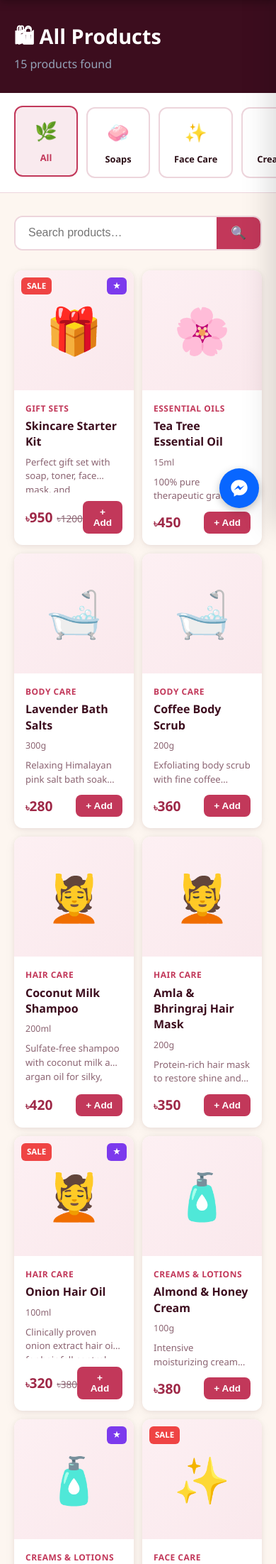
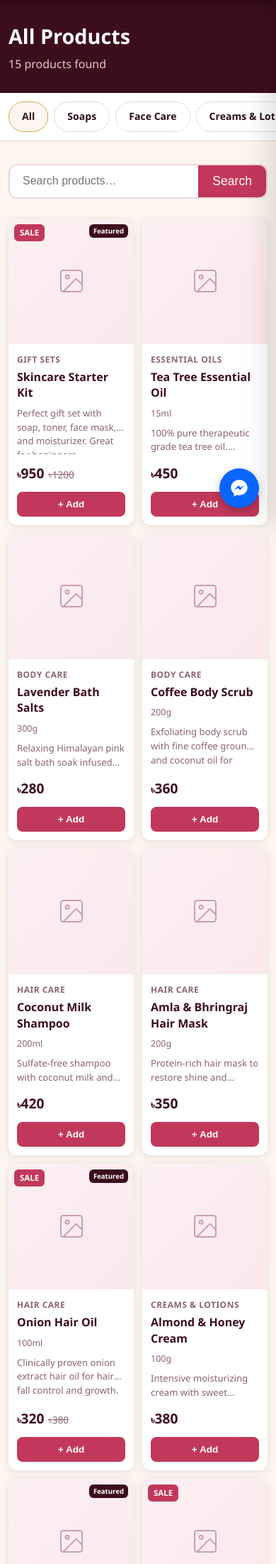
Before and after one commit to asifrman1996/bohubrihi, a Flask app: page /shop in a window 390 px wide. Shown: the part 104-2308 px from the top of the page at 71% size. Run offline with Flask 3, Linux system fonts and the light colour scheme; data comes from the database, SQL or seed files in the repository; data that the repository does not hold is empty; some libraries are stand-ins or nearby versions.

Commit message:
Mobile fixes, brand polish, and Kakon feedback
- Bundle deals moved above featured products on homepage
- Shop by Category section removed (redundant with filter bar)
- Category chips redesigned as clean text-only pills, no emojis
- Emoji placeholders replaced with clean image SVG
- Section title and card emojis removed throughout
- Brand rose reserved for action buttons only; prices/labels use navy/muted/gold
- Product names get 2-line clamp for graceful truncation
- Mobile: 12px container padding, stacked product footer, full-width Add button
- Mobile: badge-feat clips with text-overflow, product-info padding increased
- Mobile: hero buttons full-width, qty-row stacks vertically

Co-Authored-By: Claude Sonnet 4.6 <noreply@anthropic.com>

```diff
--- a/static/css/style.css
+++ b/static/css/style.css
@@ -133,8 +133,8 @@ nav a:hover, nav a.active { color: #fff; }
 .categories-section { background: #fff; border-bottom: 1px solid var(--border); }
 .categories-scroll {
   display: flex;
-  gap: 12px;
-  padding: 20px;
+  gap: 10px;
+  padding: 16px 20px;
   overflow-x: auto;
   max-width: 1200px;
   margin: 0 auto;
@@ -143,28 +143,26 @@ nav a:hover, nav a.active { color: #fff; }
 .categories-scroll::-webkit-scrollbar { display: none; }
 .cat-chip {
   flex-shrink: 0;
-  display: flex;
-  flex-direction: column;
+  display: inline-flex;
   align-items: center;
   gap: 6px;
-  padding: 14px 20px;
-  border-radius: var(--radius);
-  border: 2px solid var(--border);
+  padding: 9px 18px;
+  border-radius: 100px;
+  border: 1.5px solid var(--border);
   background: #fff;
   cursor: pointer;
   transition: all .2s;
-  min-width: 90px;
   text-decoration: none;
   color: var(--text);
+  font-size: .88rem;
+  font-weight: 600;
+  white-space: nowrap;
 }
 .cat-chip:hover, .cat-chip.active {
-  border-color: var(--teal);
-  background: var(--teal-dim);
-  color: var(--teal);
-  transform: translateY(-2px);
+  border-color: var(--lime);
+  background: #FDF6F0;
+  color: var(--navy);
 }
-.cat-chip .icon { font-size: 1.6rem; }
-.cat-chip .label { font-size: .8rem; font-weight: 600; white-space: nowrap; }
 
 /* ── Product Grid ────────────────────────────────────────────── */
 .products-section { padding: 40px 0; }
@@ -175,9 +173,9 @@ nav a:hover, nav a.active { color: #fff; }
   margin-bottom: 28px;
 }
 .section-title { font-size: 1.6rem; font-weight: 800; color: var(--navy); }
-.section-title span { color: var(--teal); }
-.see-all { color: var(--teal); font-weight: 600; font-size: .9rem; }
-.see-all:hover { text-decoration: underline; }
+.section-title span { color: var(--lime); }
+.see-all { color: var(--navy); font-weight: 600; font-size: .9rem; opacity: .7; }
+.see-all:hover { opacity: 1; text-decoration: underline; }
 
 .product-grid {
   display: grid;
@@ -213,13 +211,12 @@ nav a:hover, nav a.active { color: #fff; }
   display: flex;
   align-items: center;
   justify-content: center;
-  font-size: 4rem;
   background: linear-gradient(135deg, #FDF0F3, #FAE8EC);
 }
 .badge-sale {
   position: absolute;
   top: 10px; left: 10px;
-  background: var(--red);
+  background: var(--teal);
   color: #fff;
   font-size: .72rem; font-weight: 700;
   padding: 3px 8px; border-radius: 6px;
@@ -227,19 +224,26 @@ nav a:hover, nav a.active { color: #fff; }
 .badge-feat {
   position: absolute;
   top: 10px; right: 10px;
-  background: var(--purple);
+  background: var(--navy);
   color: #fff;
-  font-size: .72rem; font-weight: 700;
+  font-size: .68rem; font-weight: 700;
   padding: 3px 8px; border-radius: 6px;
+  white-space: nowrap;
+  max-width: calc(100% - 20px);
+  overflow: hidden;
+  text-overflow: ellipsis;
 }
 .product-info { padding: 16px; flex: 1; display: flex; flex-direction: column; }
-.product-cat { font-size: .75rem; color: var(--teal); font-weight: 600; text-transform: uppercase; letter-spacing: .5px; margin-bottom: 4px; }
-.product-name { font-size: 1rem; font-weight: 700; color: var(--navy); margin-bottom: 8px; line-height: 1.4; }
+.product-cat { font-size: .75rem; color: var(--muted); font-weight: 600; text-transform: uppercase; letter-spacing: .5px; margin-bottom: 4px; }
+.product-name {
+  font-size: 1rem; font-weight: 700; color: var(--navy); margin-bottom: 8px; line-height: 1.4;
+  display: -webkit-box; -webkit-line-clamp: 2; -webkit-box-orient: vertical; overflow: hidden;
+}
 .product-weight { font-size: .78rem; color: var(--muted); margin-bottom: 8px; }
 .product-desc { font-size: .82rem; color: var(--muted); line-height: 1.5; margin-bottom: 12px; flex: 1; display: -webkit-box; -webkit-line-clamp: 2; -webkit-box-orient: vertical; overflow: hidden; }
-.product-footer { display: flex; align-items: center; justify-content: space-between; margin-top: auto; }
+.product-footer { display: flex; align-items: center; justify-content: space-between; margin-top: auto; gap: 8px; }
 .price-wrap { display: flex; align-items: baseline; gap: 6px; }
-.price { font-size: 1.2rem; font-weight: 800; color: var(--teal-dark); }
+.price { font-size: 1.2rem; font-weight: 800; color: var(--navy); }
 .price::before { content: '৳'; font-size: .9rem; }
 .original-price { font-size: .85rem; color: var(--muted); text-decoration: line-through; }
 .original-price::before { content: '৳'; }
@@ -248,6 +252,7 @@ nav a:hover, nav a.active { color: #fff; }
   border: none; border-radius: 8px;
   padding: 8px 14px; font-size: .85rem; font-weight: 600;
   cursor: pointer; transition: background .2s;
+  white-space: nowrap;
 }
 .add-cart-btn:hover { background: var(--teal-dark); }
 
@@ -292,7 +297,7 @@ nav a:hover, nav a.active { color: #fff; }
 }
 .cart-item-info { flex: 1; }
 .cart-item-name { font-weight: 600; font-size: .9rem; margin-bottom: 4px; }
-.cart-item-price { color: var(--teal-dark); font-weight: 700; font-size: .9rem; }
+.cart-item-price { color: var(--navy); font-weight: 700; font-size: .9rem; }
 .cart-item-price::before { content: '৳'; }
 .qty-ctrl { display: flex; align-items: center; gap: 8px; margin-top: 6px; }
 .qty-btn {
@@ -306,7 +311,7 @@ nav a:hover, nav a.active { color: #fff; }
 .remove-item { color: var(--red); background: none; font-size: 1.1rem; margin-left: auto; }
 .cart-footer { padding: 20px; border-top: 2px solid var(--border); background: #FDF6F0; }
 .cart-total { display: flex; justify-content: space-between; align-items: center; margin-bottom: 16px; font-size: 1.1rem; font-weight: 700; }
-.cart-total .amount { color: var(--teal-dark); font-size: 1.3rem; }
+.cart-total .amount { color: var(--navy); font-size: 1.3rem; }
 .cart-total .amount::before { content: '৳'; }
 .btn-checkout { display: block; width: 100%; padding: 14px; background: var(--teal); color: #fff; border: none; border-radius: var(--radius); font-size: 1rem; font-weight: 700; cursor: pointer; transition: background .2s; text-align: center; }
 .btn-checkout:hover { background: var(--teal-dark); }
@@ -323,8 +328,8 @@ nav a:hover, nav a.active { color: #fff; }
 }
 .product-detail-img img { width: 100%; height: 100%; object-fit: cover; }
 .product-detail-info h1 { font-size: 2rem; font-weight: 800; color: var(--navy); margin-bottom: 8px; }
-.product-detail-info .cat-label { color: var(--teal); font-weight: 600; font-size: .9rem; margin-bottom: 16px; }
-.detail-price { font-size: 2.2rem; font-weight: 900; color: var(--teal-dark); margin-bottom: 4px; }
+.product-detail-info .cat-label { color: var(--muted); font-weight: 600; font-size: .9rem; margin-bottom: 16px; }
+.detail-price { font-size: 2.2rem; font-weight: 900; color: var(--navy); margin-bottom: 4px; }
 .detail-price::before { content: '৳'; font-size: 1.4rem; }
 .detail-orig { color: var(--muted); text-decoration: line-through; font-size: 1rem; margin-bottom: 20px; }
 .detail-orig::before { content: '৳'; }
@@ -360,7 +365,7 @@ nav a:hover, nav a.active { color: #fff; }
 .form-group textarea { resize: vertical; min-height: 80px; }
 .summary-item { display: flex; justify-content: space-between; padding: 10px 0; border-bottom: 1px solid var(--border); font-size: .9rem; }
 .summary-total { display: flex; justify-content: space-between; padding: 14px 0 0; font-weight: 800; font-size: 1.1rem; margin-top: 4px; }
-.summary-total .val { color: var(--teal-dark); }
+.summary-total .val { color: var(--navy); }
 .summary-total .val::before { content: '৳'; }
 
 /* ── Order Success ───────────────────────────────────────────── */
@@ -371,7 +376,7 @@ nav a:hover, nav a.active { color: #fff; }
 .success-icon { font-size: 5rem; margin-bottom: 20px; }
 .success-box h2 { font-size: 2rem; color: var(--navy); margin-bottom: 12px; }
 .success-box p { color: var(--muted); font-size: 1rem; margin-bottom: 8px; }
-.order-id { font-weight: 800; color: var(--teal); font-size: 1.2rem; }
+.order-id { font-weight: 800; color: var(--lime); font-size: 1.2rem; }
 
 /* ── Footer ──────────────────────────────────────────────────── */
 footer { background: var(--navy); color: #E8C4CC; padding: 48px 0 24px; margin-top: 80px; }
@@ -435,7 +440,7 @@ tbody tr:hover { background: #FFF7F9; }
 /* ── Bundle Deal (storefront) ─────────────────────── */
 .badge-deal {
   position: absolute; top: 10px; left: 10px;
-  background: linear-gradient(135deg, var(--teal), var(--navy));
+  background: var(--navy);
   color: #fff; font-size: .72rem; font-weight: 700;
   padding: 3px 9px; border-radius: 6px;
 }
@@ -448,7 +453,7 @@ tbody tr:hover { background: #FFF7F9; }
 .bundle-deals-section { background: linear-gradient(135deg, #FDF0F3, #FFF7ED); padding: 40px 0; }
 
 /* ══════════════════════════════════════════════════
-   RESPONSIVE
+   RESPONSIVE  ≤ 900px
 ══════════════════════════════════════════════════ */
 @media (max-width: 900px) {
   .product-detail-grid { grid-template-columns: 1fr; }
@@ -456,11 +461,61 @@ tbody tr:hover { background: #FFF7F9; }
   .footer-grid         { grid-template-columns: 1fr; }
 }
 
+/* ══════════════════════════════════════════════════
+   RESPONSIVE  ≤ 540px  (mobile)
+══════════════════════════════════════════════════ */
 @media (max-width: 540px) {
   .hero h1      { font-size: 2rem; }
-  .product-grid { grid-template-columns: repeat(2, 1fr); gap: 12px; }
+  .hero p       { font-size: 1rem; }
+  .hero-btns    { flex-direction: column; }
+  .hero-btns .btn { width: 100%; justify-content: center; }
+
+  .container    { padding: 0 12px; }
+
+  .categories-scroll { padding: 12px; gap: 8px; }
+
+  .product-grid {
+    grid-template-columns: repeat(2, 1fr);
+    gap: 12px;
+  }
+
+  .product-info { padding: 12px; }
+
+  .product-footer {
+    flex-direction: column;
+    align-items: stretch;
+    gap: 10px;
+  }
+  .add-cart-btn {
+    width: 100%;
+    text-align: center;
+    padding: 10px;
+  }
+
+  .badge-feat {
+    font-size: .6rem;
+    padding: 2px 6px;
+    max-width: calc(100% - 16px);
+    right: 8px;
+    top: 8px;
+  }
+  .badge-sale  { top: 8px; left: 8px; }
+  .badge-deal  { top: 8px; left: 8px; font-size: .6rem; padding: 2px 6px; }
+  .badge-savings { bottom: 8px; left: 8px; font-size: .6rem; padding: 2px 6px; }
+
   .cart-sidebar { width: 100%; right: -100%; }
+
   .form-row     { grid-template-columns: 1fr; }
+
+  .btn-checkout { font-size: .95rem; }
+
+  .qty-row      { flex-direction: column; align-items: stretch; }
+  .btn-add-large { text-align: center; }
+
   table         { font-size: .82rem; }
   thead th, tbody td { padding: 9px 12px; }
+
+  .footer-grid  { gap: 24px; }
+  footer        { padding: 36px 0 20px; }
+  .section      { padding: 40px 0; }
 }
--- a/templates/store/shop.html
+++ b/templates/store/shop.html
@@ -5,25 +5,22 @@
 <div style="background: var(--navy); padding: 28px 0; margin-bottom: 0;">
   <div class="container">
     <h1 style="color:#fff; font-size:1.8rem; font-weight:800;">
-      {% if active_cat %}{{ active_cat.icon }} {{ active_cat.name }}
+      {% if active_cat %}{{ active_cat.name }}
       {% elif search %}Search: "{{ search }}"
-      {% else %}🛍 All Products{% endif %}
+      {% else %}All Products{% endif %}
     </h1>
-    <p style="color:#94a3b8; margin-top:4px;">{{ products|length }} product{% if products|length != 1 %}s{% endif %} found</p>
+    <p style="color:#E8C4CC; margin-top:4px;">{{ products|length }} product{% if products|length != 1 %}s{% endif %} found</p>
   </div>
 </div>
 
 <!-- Category Filter Bar -->
 <div class="categories-section" style="position:sticky; top:64px; z-index:90;">
   <div class="categories-scroll">
-    <a href="{{ url_for('shop') }}" class="cat-chip {% if not active_cat and not search %}active{% endif %}">
-      <span class="icon">🌿</span><span class="label">All</span>
-    </a>
+    <a href="{{ url_for('shop') }}" class="cat-chip {% if not active_cat and not search %}active{% endif %}">All</a>
     {% for cat in categories %}
     <a href="{{ url_for('shop') }}?category={{ cat.slug }}"
        class="cat-chip {% if active_cat and active_cat.id == cat.id %}active{% endif %}">
-      <span class="icon">{{ cat.icon }}</span>
-      <span class="label">{{ cat.name }}</span>
+      {{ cat.name }}
     </a>
     {% endfor %}
   </div>
@@ -35,14 +32,14 @@
     <form class="search-bar" action="{{ url_for('shop') }}" method="get">
       {% if active_cat %}<input type="hidden" name="category" value="{{ active_cat.slug }}">{% endif %}
       <input type="text" name="q" placeholder="Search products…" value="{{ search }}">
-      <button type="submit">🔍</button>
+      <button type="submit">Search</button>
     </form>
   </div>
 
   {% if bundles %}
   <div class="bundle-deals-section" style="margin: 0 0 32px; border-radius:16px; padding:28px 24px;">
     <div class="section-header">
-      <h2 class="section-title">🎁 <span>Bundle</span> Deals</h2>
+      <h2 class="section-title"><span>Bundle</span> Deals</h2>
     </div>
     <div class="product-grid">
       {% for b in bundles %}
@@ -51,13 +48,18 @@
           {% if b.image %}
             <img src="{{ image_url(b.image) }}" alt="{{ b.name }}">
           {% else %}
-            <div class="product-img-placeholder">🎁</div>
+            <div class="product-img-placeholder">
+              <svg xmlns="http://www.w3.org/2000/svg" width="40" height="40" viewBox="0 0 24 24" fill="none" stroke="#C8A0AC" stroke-width="1.2" stroke-linecap="round" stroke-linejoin="round">
+                <rect x="3" y="3" width="18" height="18" rx="2"/><circle cx="8.5" cy="8.5" r="1.5"/>
+                <polyline points="21 15 16 10 5 21"/>
+              </svg>
+            </div>
           {% endif %}
-          {% if b.is_deal %}<span class="badge-deal">🎁 Bundle Deal</span>{% endif %}
+          {% if b.is_deal %}<span class="badge-deal">Bundle Deal</span>{% endif %}
           {% if b.savings > 0 %}<span class="badge-savings">Save ৳{{ b.savings|int }}</span>{% endif %}
         </a>
         <div class="product-info">
-          <div class="product-cat">🎁 Bundle · {{ b.items|length }} item{{ 's' if b.items|length != 1 }}</div>
+          <div class="product-cat">Bundle · {{ b.items|length }} item{{ 's' if b.items|length != 1 }}</div>
           <a href="{{ url_for('bundle_detail', bid=b.id) }}" class="product-name">{{ b.name }}</a>
           {% if b.description %}<div class="product-desc">{{ b.description }}</div>{% endif %}
           <div class="product-footer">
@@ -84,10 +86,15 @@
         {% if p.image %}
           <img src="{{ image_url(p.image) }}" alt="{{ p.name }}">
         {% else %}
-          <div class="product-img-placeholder">{{ p.category.icon }}</div>
+          <div class="product-img-placeholder">
+            <svg xmlns="http://www.w3.org/2000/svg" width="40" height="40" viewBox="0 0 24 24" fill="none" stroke="#C8A0AC" stroke-width="1.2" stroke-linecap="round" stroke-linejoin="round">
+              <rect x="3" y="3" width="18" height="18" rx="2"/><circle cx="8.5" cy="8.5" r="1.5"/>
+              <polyline points="21 15 16 10 5 21"/>
+            </svg>
+          </div>
         {% endif %}
         {% if p.original_price %}<span class="badge-sale">SALE</span>{% endif %}
-        {% if p.featured %}<span class="badge-feat">★</span>{% endif %}
+        {% if p.featured %}<span class="badge-feat">Featured</span>{% endif %}
       </a>
       <div class="product-info">
         <div class="product-cat">{{ p.category.name }}</div>
```
Also changed, not shown: templates/store/index.html (+58 -75 lines).
